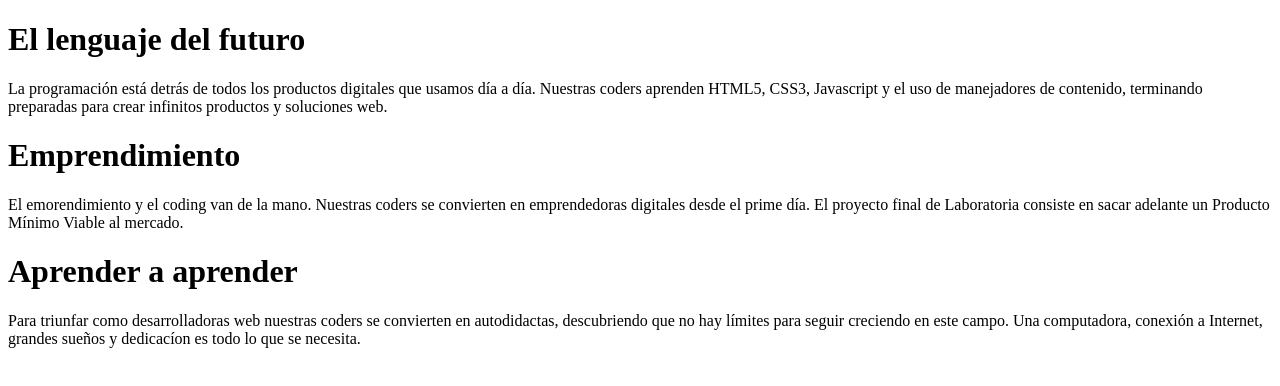
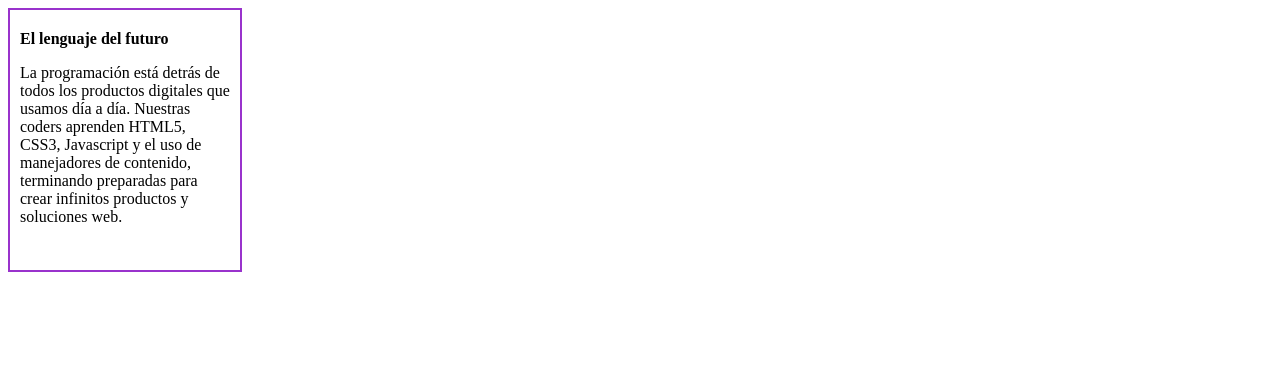
Before and after one commit to zmatz/MarginYpadding, a plain HTML site: page index.html in a window 1280 px wide. Drawn offline with Linux system fonts and the light colour scheme.

Commit message:
Eliminado el texto extra, para modificar margenes y padding del primer elemento div

```diff
--- a/css/main.css
+++ b/css/main.css
@@ -1 +1,8 @@
-/* Agrega aqui tu CSS */
+div {
+	border: solid 2px darkorchid;
+	width: 210px;
+	height: 240px;
+	padding: 0px 10px 20px 10px ;
+}
+
+h4 { margin: 20px 0px 10px}
--- a/index.html
+++ b/index.html
@@ -8,21 +8,10 @@
 </head>
 <body>
 	<div>
-		<h1>El lenguaje del futuro</h1>
-		<p>La programación está detrás de todos los productos digitales que usamos día a día. Nuestras coders aprenden HTML5, CSS3, Javascript y el uso de manejadores de contenido, terminando preparadas para crear infinitos productos y soluciones web.</p>
+		<h4>El lenguaje del futuro</h4>
+			<p>La programación está detrás de todos los productos digitales que usamos día a día. Nuestras coders aprenden HTML5, CSS3, Javascript y el uso de manejadores de contenido, terminando preparadas para crear infinitos productos y soluciones web.</p>
 	</div>
 
-	<div>
-		<h1>Emprendimiento</h1>
-		<p>El emorendimiento y el coding van de la mano. Nuestras coders se convierten en emprendedoras digitales desde el prime día. El proyecto final de Laboratoria consiste en sacar adelante un Producto Mínimo Viable al mercado. </p>
-	</div>
-
-	<div>
-		<h1>Aprender a aprender</h1>
-		<p>Para triunfar como desarrolladoras web nuestras coders se convierten en autodidactas, descubriendo que no hay límites para seguir creciendo en este campo. Una computadora, conexión a Internet, grandes sueños y dedicacíon es todo lo que se necesita. </p>
-
-
-	</div>
 
 </body>
 </html>
```
